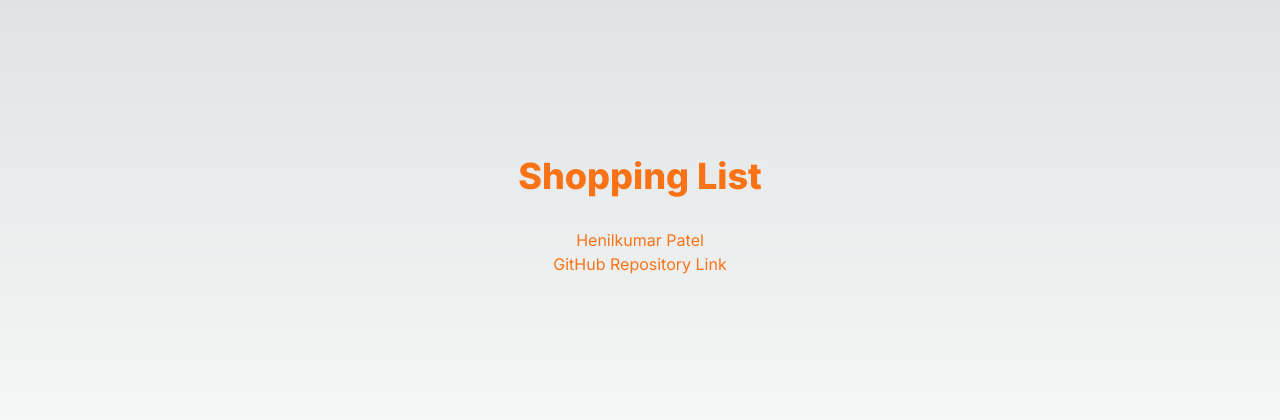
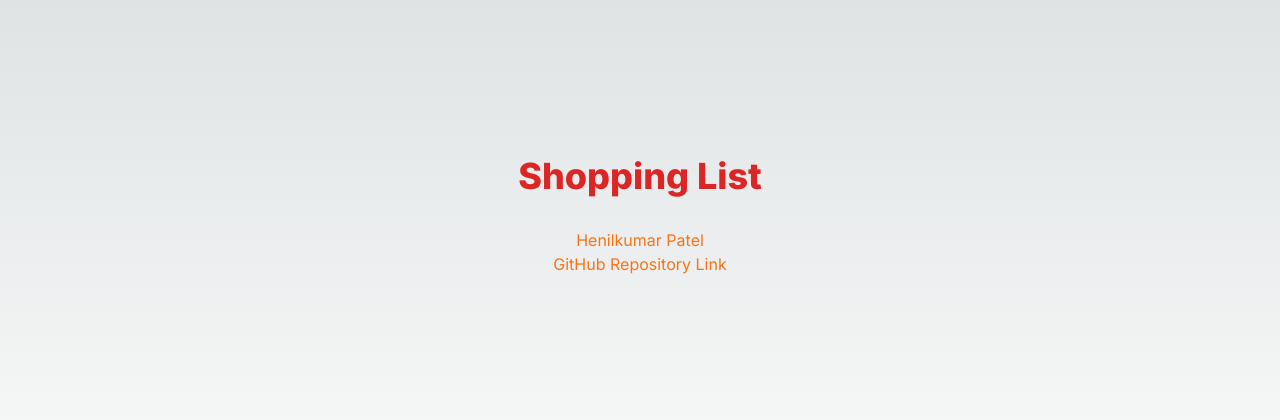
Before and after one commit to Henil-Patel12/cprg306-assignments, a Next.js app: page /week-2 in a window 1280 px wide. Shown: the part 184-604 px from the top of the page. Built offline with nearby package versions, Linux system fonts and the light colour scheme.

Commit message:
Final Submission.

```diff
--- a/app/week-2/page.js
+++ b/app/week-2/page.js
@@ -1,11 +1,12 @@
+
 import StudentInfo from "./studen-info"
 
 export default function Page() {
     return (
       <main className="container mx-auto p-4 bg-black-300 min-h-screen flex items-center justify-center flex-col text-orange-500">
-        <h1 className="text-4xl font-extrabold mb-8">Shopping List</h1>
+        <h1 className="text-4xl font-extrabold mb-8 text-red-600">Shopping List</h1>
         <div className="flex justify-center items-center">
-          <StudentInfo />
+          <StudentInfo style={{ color: 'red' }} />
         </div>
       </main>
     );
--- a/app/week-2/studen-info.js
+++ b/app/week-2/studen-info.js
@@ -2,7 +2,7 @@ import Link from 'next/link';
 
 export default function StudentInfo() {
   return (
-    <div className="flex flex-col items-center justify-center">
+    <div className="flex flex-col items-center justify-center ">
       <p>Henilkumar Patel</p>
       <Link href="https://github.com/Henil-Patel12/cprg306-assignments">GitHub Repository Link</Link>
     </div>
```
